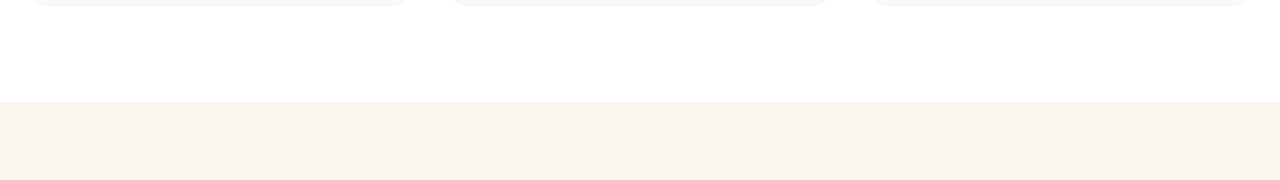
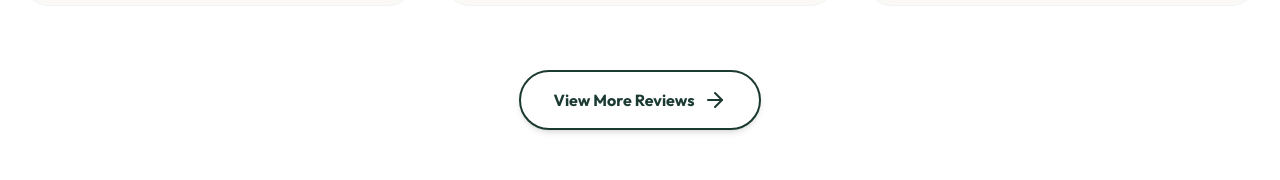
Before and after one commit to vinnneshh/ganga-farms, a React (Vite) app: page / in a window 1280 px wide. Shown: the part 5377-5557 px from the top of the page. Built offline with nearby package versions, Linux system fonts and the light colour scheme; a web font is replaced by a local one.

Commit message:
feat: Add "View More Reviews" button
Includes a call-to-action button that links to Google reviews, enhancing user engagement and providing an easier way to access more feedback. Also adds some bottom margin to the testimonials grid for better visual spacing.

```diff
--- a/src/App.tsx
+++ b/src/App.tsx
@@ -486,7 +486,7 @@ export default function App() {
             <h2 className="text-accent font-bold tracking-widest uppercase text-sm mb-4">Guest Reviews</h2>
             <h3 className="text-4xl font-serif text-primary font-bold">What Our Visitors Say</h3>
           </div>
-          <div className="grid grid-cols-1 md:grid-cols-3 gap-8">
+          <div className="grid grid-cols-1 md:grid-cols-3 gap-8 mb-16">
             {TESTIMONIALS.map((t, i) => (
               <motion.div
                 key={i}
@@ -509,6 +509,20 @@ export default function App() {
                 </div>
               </motion.div>
             ))}
+          </div>
+
+          <div className="text-center">
+            <motion.a
+              whileHover={{ scale: 1.05 }}
+              whileTap={{ scale: 0.95 }}
+              href="https://www.google.com/travel/search?q=ganga%20farms&g2lb=4965990%2C72471280%2C72560029%2C72573224%2C72647020%2C72686036%2C72803964%2C72882230%2C72958624%2C73059275%2C73064764&hl=en-IN&gl=in&ssta=1&ts=CAEaKwopEicyJTB4M2JjYjg2ODgzZmE3M2U5OToweDcwNTUxZGQ2YWQzZGJhMTU&qs=CAEyE0Nnb0lsZlQyNmVxNng2cHdFQUU4Ag&ap=ugEHcmV2aWV3cw&ictx=111&ved=0CAAQ5JsGahcKEwiQ9_LP5tOTAxUAAAAAHQAAAAAQCw"
+              target="_blank"
+              rel="noopener noreferrer"
+              className="inline-flex items-center gap-2 bg-white border-2 border-primary text-primary px-8 py-4 rounded-full font-bold hover:bg-primary hover:text-white transition-all shadow-md group"
+            >
+              View More Reviews
+              <ArrowRight className="group-hover:translate-x-1 transition-transform" />
+            </motion.a>
           </div>
         </div>
       </section>
```
